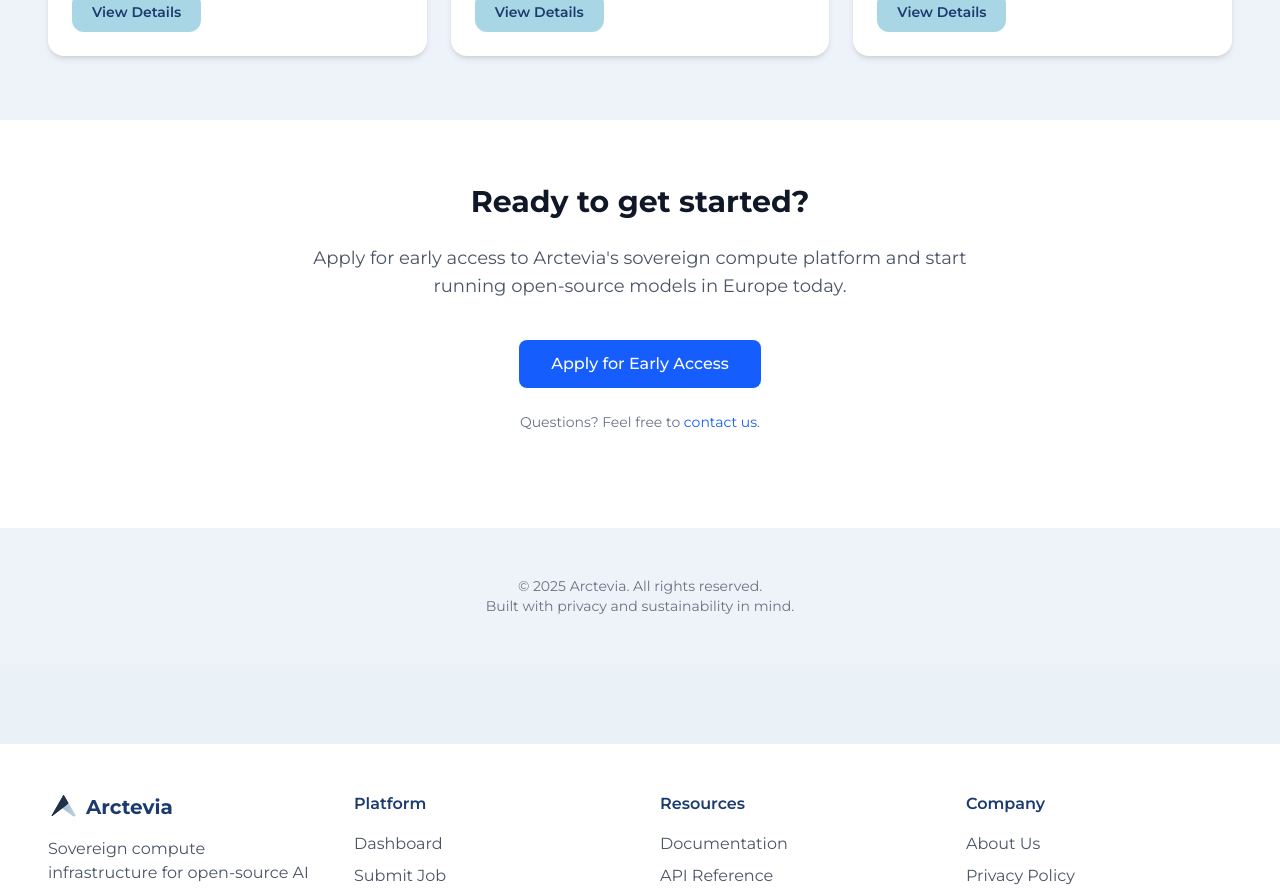
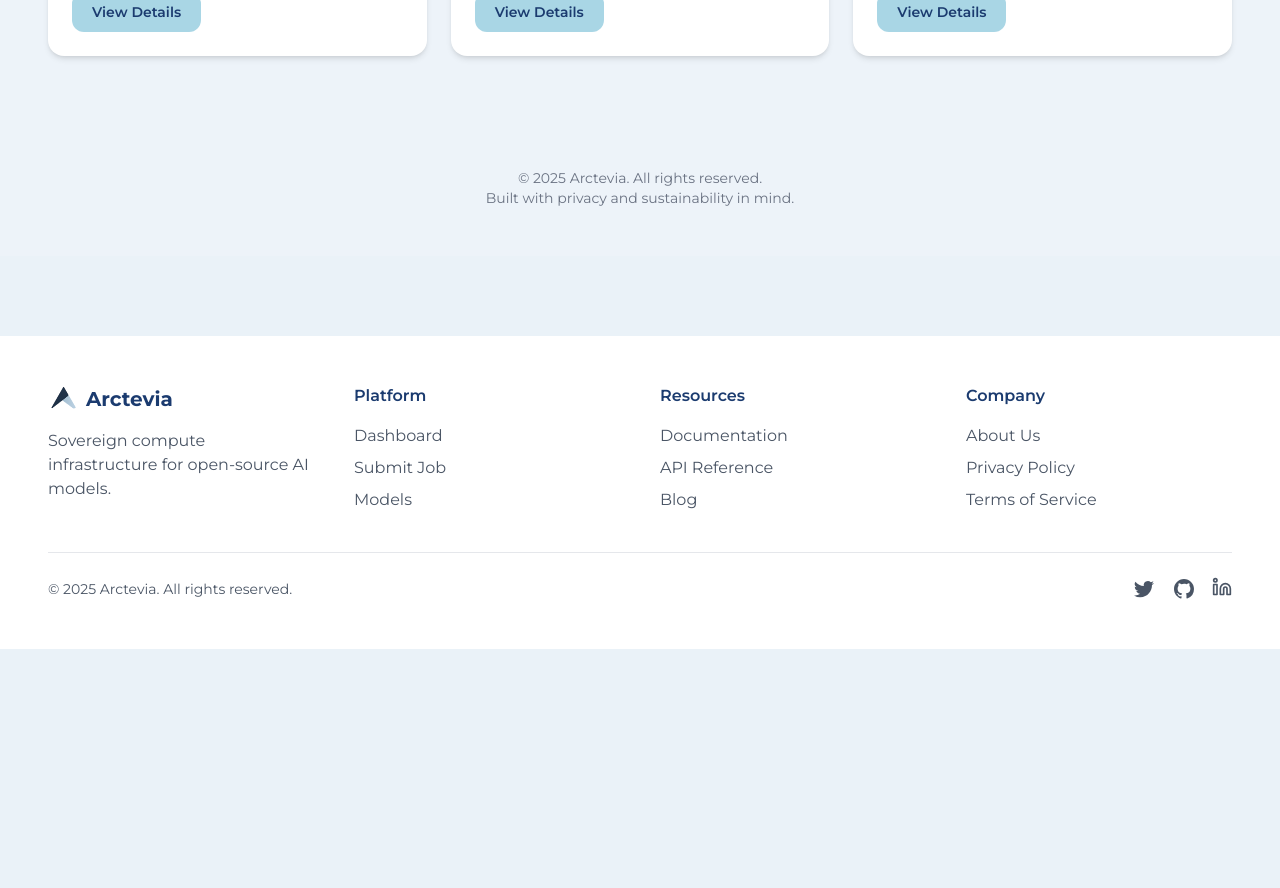
Before and after one commit to Svezzi/Arctevia, a Next.js app: page / in a window 1280 px wide. Shown: the part 1580-2468 px from the top of the page. After the commit the page ends 2229 px from the top, so only its background shows below. Built offline with nearby package versions, Linux system fonts and the light colour scheme.

Commit message:
Remove final CTA section from landing page

```diff
--- a/src/app/page.tsx
+++ b/src/app/page.tsx
@@ -177,25 +177,6 @@ export default function Home() {
         </div>
       </section>
 
-      {/* Call to Action Section - white background */}
-      <section className="pt-16 pb-24 bg-white">
-        <div className="max-w-3xl mx-auto px-6 md:px-12 text-center">
-          <h2 className="text-3xl font-bold text-gray-900 mb-6">Ready to get started?</h2>
-          <p className="text-lg text-gray-600 mb-10">
-            Apply for early access to Arctevia&apos;s sovereign compute platform and start running open-source models in Europe today.
-          </p>
-          <button
-            onClick={() => setShowModal(true)}
-            className="bg-blue-600 text-white px-8 py-3 rounded-lg font-medium hover:bg-blue-700 transition duration-200"
-          >
-            Apply for Early Access
-          </button>
-          <p className="text-sm text-gray-500 mt-6">
-            Questions? Feel free to <button onClick={() => window.location.href='/contact'} className="text-blue-600 hover:underline">contact us</button>.
-          </p>
-        </div>
-      </section>
-
       {/* Footer */}
       <footer className="bg-[#EDF3F9] py-12">
         <div className="max-w-7xl mx-auto px-6 md:px-12 text-center text-gray-500 text-sm">
```
